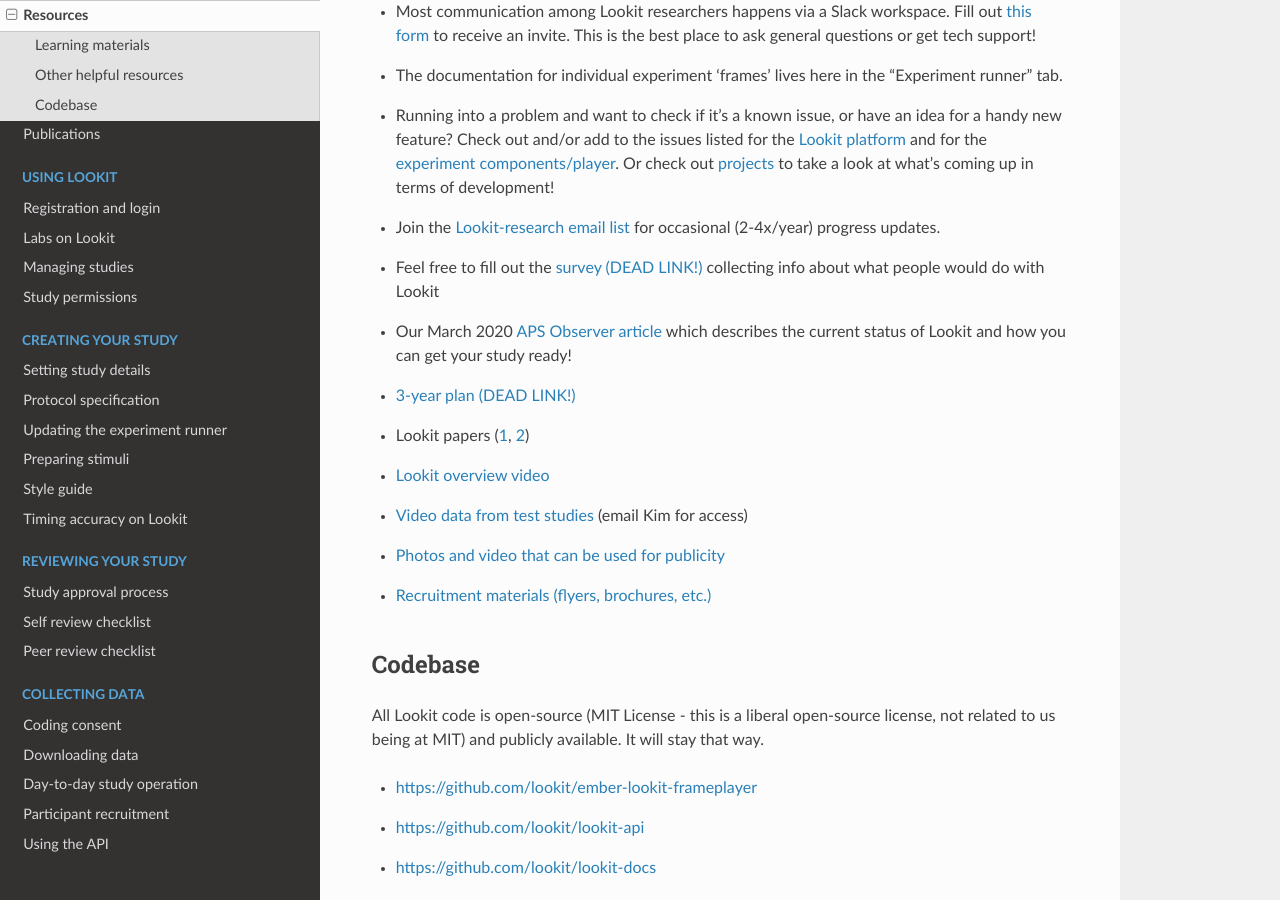
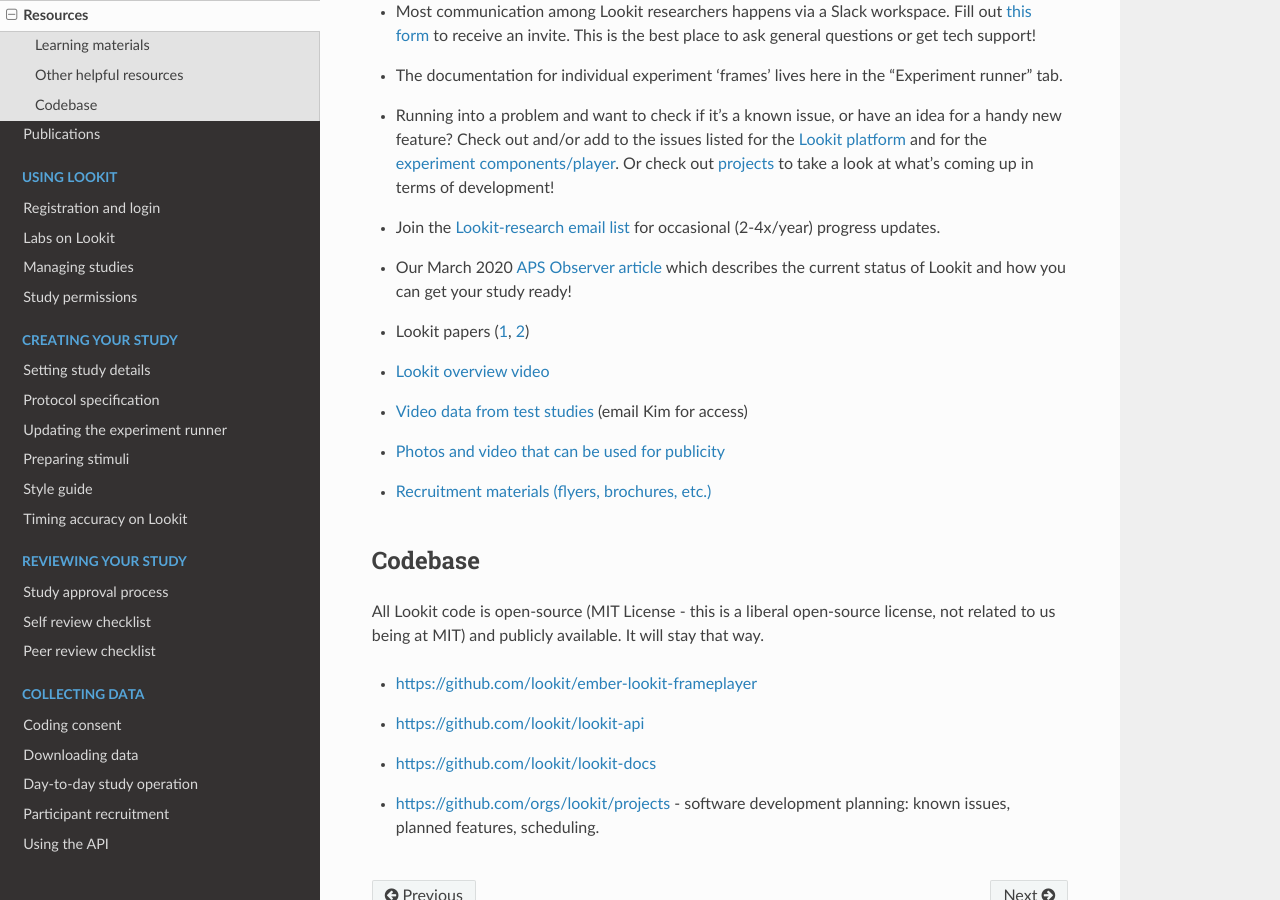
Before and after one commit to lookit/lookit-docs, a Sphinx documentation site: the page built from docs/source/other-learning-materials.rst, in a window 1280 px wide and 900 px high, scrolled down 840 px. Built offline with Sphinx 7.4.7 and the Read the Docs theme 2.0.0, drawn with Linux system fonts in a browser that asks for light colours.

Commit message:
Update other-learning-materials.rst

```diff
--- a/docs/source/other-learning-materials.rst
+++ b/docs/source/other-learning-materials.rst
@@ -41,24 +41,25 @@
 -  Join the `Lookit-research email
    list <http://mailman.mit.edu/mailman/listinfo/lookit-research>`__ for
    occasional (2-4x/year) progress updates.
--  Feel free to fill out the
-   `survey (DEAD LINK!) <https://goo.gl/forms/cGpQNPHXSsZmc75W2>`__ collecting info
-   about what people would do with Lookit
+
 -  Our March 2020 `APS Observer
    article <https://www.psychologicalscience.org/observer/kids-in-their-comfort-zones>`__
    which describes the current status of Lookit and how you can get your
    study ready!
--  `3-year
-   plan (DEAD LINK!) <https://docs.google.com/spreadsheets/d/1b2u4NE75IdbNBVRnh6wQgrZmXVPTNlKv-IazUOWUp5Q/edit?usp=sharing>`__
+
 -  Lookit papers
    (`1 <http://www.mitpressjournals.org/doi/full/10.1162/OPMI_a_00002>`__,
    `2 <http://www.mitpressjournals.org/doi/full/10.1162/OPMI_a_00001>`__)
+
 -  `Lookit overview
    video <https://www.youtube.com/watch?v=CcoHO5-NDwM>`__
+
 -  `Video data from test studies <https://osf.io/mbcu2/>`__ (email Kim
    for access)
+
 -  `Photos and video that can be used for
    publicity <https://drive.google.com/drive/folders/0B3TF9B9t1AZnYnBSdXk3aXpJQ1E>`__
+
 -  `Recruitment materials (flyers, brochures,
    etc.) <https://github.com/lookit/research-resources/tree/master/Recruitment>`__
 
```
